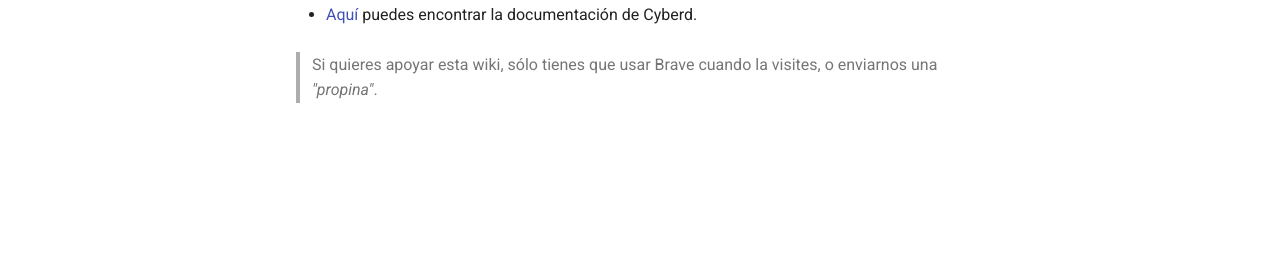
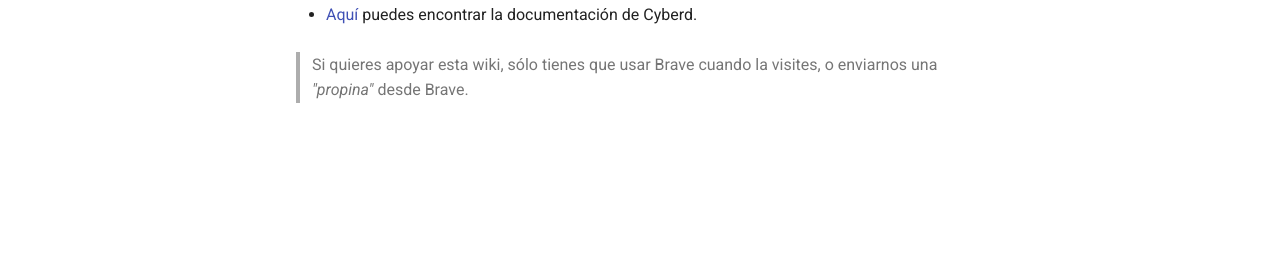
Before and after one commit to Colm3na/DocsColmena, an MkDocs documentation site: the page built from docs/index.md, in a window 1280 px wide. Shown: the part 496-769 px from the top of the page. Built offline with MkDocs 1.6.1 and Material for MkDocs 9.7.7, drawn with Linux system fonts in a browser that asks for light colours; comment, search, counter and statistics services are not loaded.

Commit message:
org index

```diff
--- a/docs/index.md
+++ b/docs/index.md
@@ -20,4 +20,4 @@ Documentación sobre los proyectos realizados en la [Colmena](https://www.colmen
 
 - [Aquí](cyberd.md) puedes encontrar la documentación de Cyberd.
 
->Si quieres apoyar esta wiki, sólo tienes que usar Brave cuando la visites, o enviarnos una _"propina"_.
+>Si quieres apoyar esta wiki, sólo tienes que usar Brave cuando la visites, o enviarnos una _"propina"_ desde Brave.
```
